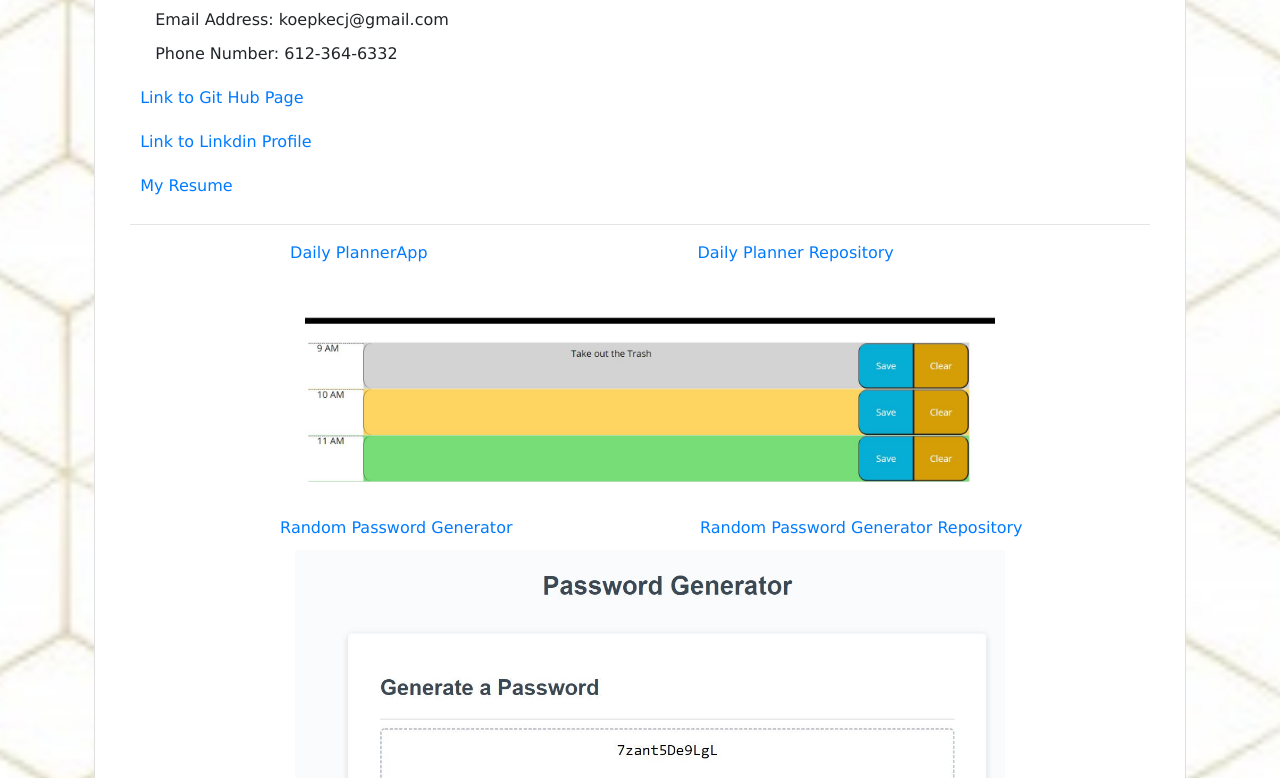
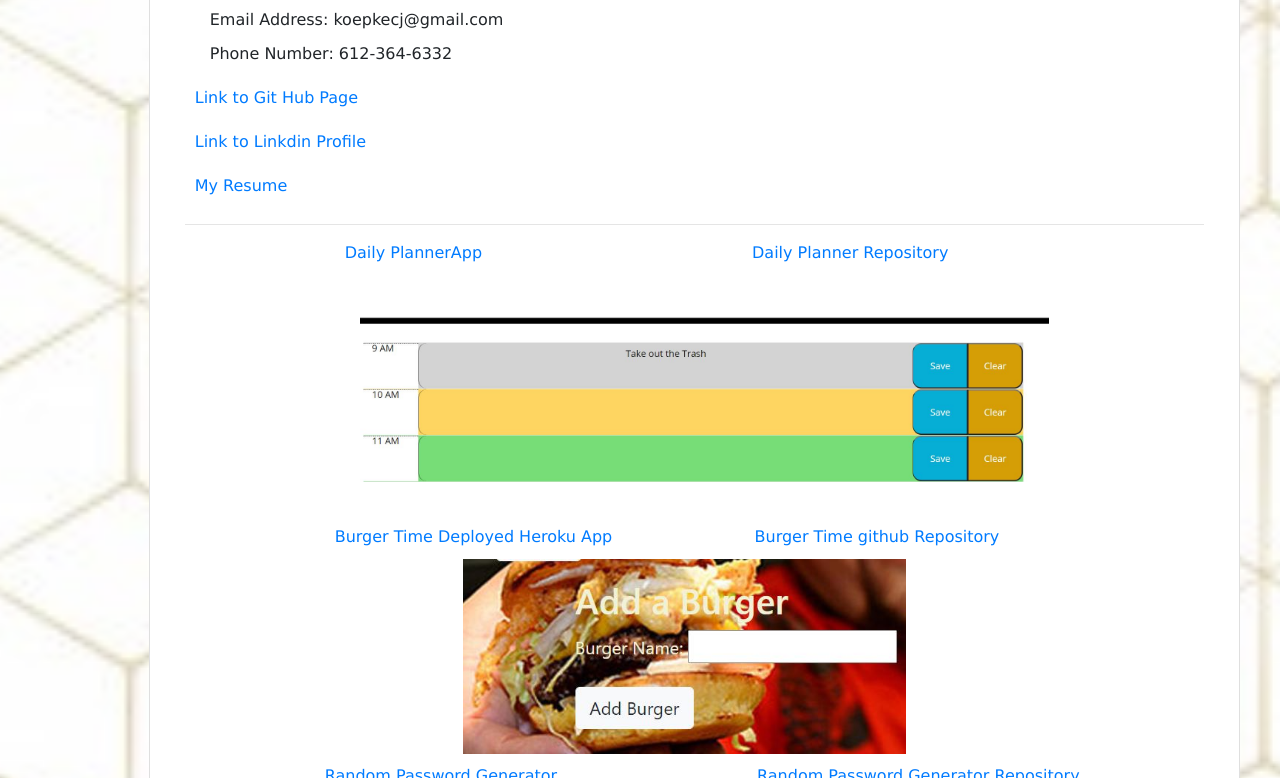
Before and after one commit to Carl-33/Bio-Page, a plain HTML site: page portfolio.html in a window 1280 px wide. Shown: the part 174-952 px from the top of the page. Drawn offline with nearby package versions, Linux system fonts and the light colour scheme.

Commit message:
added burger-time

```diff
--- a/portfolio.html
+++ b/portfolio.html
@@ -21,7 +21,7 @@
 
 <body>
   <nav class="navbar navbar-expand-lg navbar-light bg-light">
-    <span class="navbar-brand mb-0 h1 text-light" >Carl Koepke</span>
+    <span class="navbar-brand mb-0 h1 text-light">Carl Koepke</span>
     <button class="navbar-toggler" type="button" data-toggle="collapse" data-target="#navbarText"
       aria-controls="navbarText" aria-expanded="false" aria-label="Toggle navigation">
       <span class="navbar-toggler-icon"></span>
@@ -54,18 +54,22 @@
             <p class="portfolio col-lg-6 col-md-6 col-sm-6 col-12">Phone Number: 612-364-6332</p>
           </div>
           <div class="row">
-            <a class="portfolio col-lg-6 col-md-6 col-sm-6 col-12" href="https://github.com/Carl-33" target="_blank"> Link to Git Hub Page
+            <a class="portfolio col-lg-6 col-md-6 col-sm-6 col-12" href="https://github.com/Carl-33" target="_blank">
+              Link to Git Hub Page
             </a>
             <a class="portfolio col-lg-6 col-md-6 col-sm-6 col-12"
               href=https://www.linkedin.com/in/carl-koepke-15844082> Link to Linkdin Profile </a>
-            <a class="portfolio col-lg-6 col-md-6 col-sm-12 col-12" href="Assets/carl-resume.pdf" target="_blank"> My Resume </a>
+            <a class="portfolio col-lg-6 col-md-6 col-sm-12 col-12" href="Assets/carl-resume.pdf" target="_blank"> My
+              Resume </a>
           </div>
           <hr>
           <div class="row">
 
             <div class="col-lg-2 col-md-2 col-sm-2 col-2"></div>
-              <a class="row col-lg-5 col-md-5 col-sm-5 col-5" href="https://carl-33.github.io/Daily-Planner" target="_blank">Daily PlannerApp</a>
-              <a class="row col-lg-5 col-md-5 col-sm-5 col-5" href="https://github.com/Carl-33/Daily-Planner" target="_blank">Daily Planner Repository</a>
+            <a class="row col-lg-5 col-md-5 col-sm-5 col-5" href="https://carl-33.github.io/Daily-Planner"
+              target="_blank">Daily PlannerApp</a>
+            <a class="row col-lg-5 col-md-5 col-sm-5 col-5" href="https://github.com/Carl-33/Daily-Planner"
+              target="_blank">Daily Planner Repository</a>
             <div class="col-lg-2 col-md-2 col-sm-2 col-2"></div>
 
             <div class="row">
@@ -75,12 +79,37 @@
               <div class="col-lg-2 col-md-2 col-sm-2 col-2"></div>
 
             </div>
+
             <br>
+
+            <hr>
+
+            <div class="row">
+
+              <div class="col-lg-2 col-md-2 col-sm-2 col-2"></div>
+              <a class="row col-lg-5 col-md-5 col-sm-5 col-5" href="https://gentle-chamber-99204.herokuapp.com/"
+                target="_blank">Burger Time Deployed Heroku App</a>
+              <a class="row col-lg-5 col-md-5 col-sm-5 col-5" href="https://github.com/Carl-33/Burger-Time"
+                target="_blank">Burger Time github Repository</a>
+              <div class="col-lg-2 col-md-2 col-sm-2 col-2"></div>
+
+              <div class="row">
+
+                <div class="col-lg-2 col-md-2 col-sm-2 col-2"></div>
+                <img class="portfolio col-lg-8 col-md-8 col-sm-8 col-8" src="Assets/Burger.JPG" alt="Burger Time!">
+                <div class="col-lg-2 col-md-2 col-sm-2 col-2"></div>
+
+              </div>
+              <br>
+
+              <hr>
               <div class="row">
                 <div class="col-lg-2 col-md-2 col-sm-2 col-2"></div>
-              <a class="row col-lg-5 col-md-5 col-sm-5 col-5" href="https://carl-33.github.io/Password-Generator" target="_blank">Random
+                <a class="row col-lg-5 col-md-5 col-sm-5 col-5" href="https://carl-33.github.io/Password-Generator"
+                  target="_blank">Random
                   Password Generator</a>
-              <a class="row col-lg-5 col-md-5 col-sm-5 col-5" href="https://github.com/Carl-33/Password-Generator" target="_blank">Random
+                <a class="row col-lg-5 col-md-5 col-sm-5 col-5" href="https://github.com/Carl-33/Password-Generator"
+                  target="_blank">Random
                   Password Generator Repository</a>
                 <div class="col-lg-2 col-md-2 col-sm-2 col-2"></div>
                 <div class="row">
@@ -90,11 +119,15 @@
                   <div class="col-lg-2 col-md-2 col-sm-2 col-2"></div>
                 </div>
               </div>
+
               <br>
+
               <div class="row">
                 <div class="col-lg-2 col-md-2 col-sm-2 col-2"></div>
-              <a class="row col-lg-5 col-md-5 col-sm-5 col-5" href="https://carl-33.github.io/Weather" target="_blank">Weather App</a>
-              <a class="row col-lg-5 col-md-5 col-sm-5 col-5" href="https://github.com/Carl-33/Weather" target="_blank">Weather App
+                <a class="row col-lg-5 col-md-5 col-sm-5 col-5" href="https://carl-33.github.io/Weather"
+                  target="_blank">Weather App</a>
+                <a class="row col-lg-5 col-md-5 col-sm-5 col-5" href="https://github.com/Carl-33/Weather"
+                  target="_blank">Weather App
                   Repository</a>
                 <div class="col-lg-2 col-md-2 col-sm-2 col-2"></div>
                 <div class="row">
```
Also changed, not shown: contact.html (+1 -0 lines), Assets/Burger.JPG (added). Lines whose indentation alone changed are shown as unchanged.
